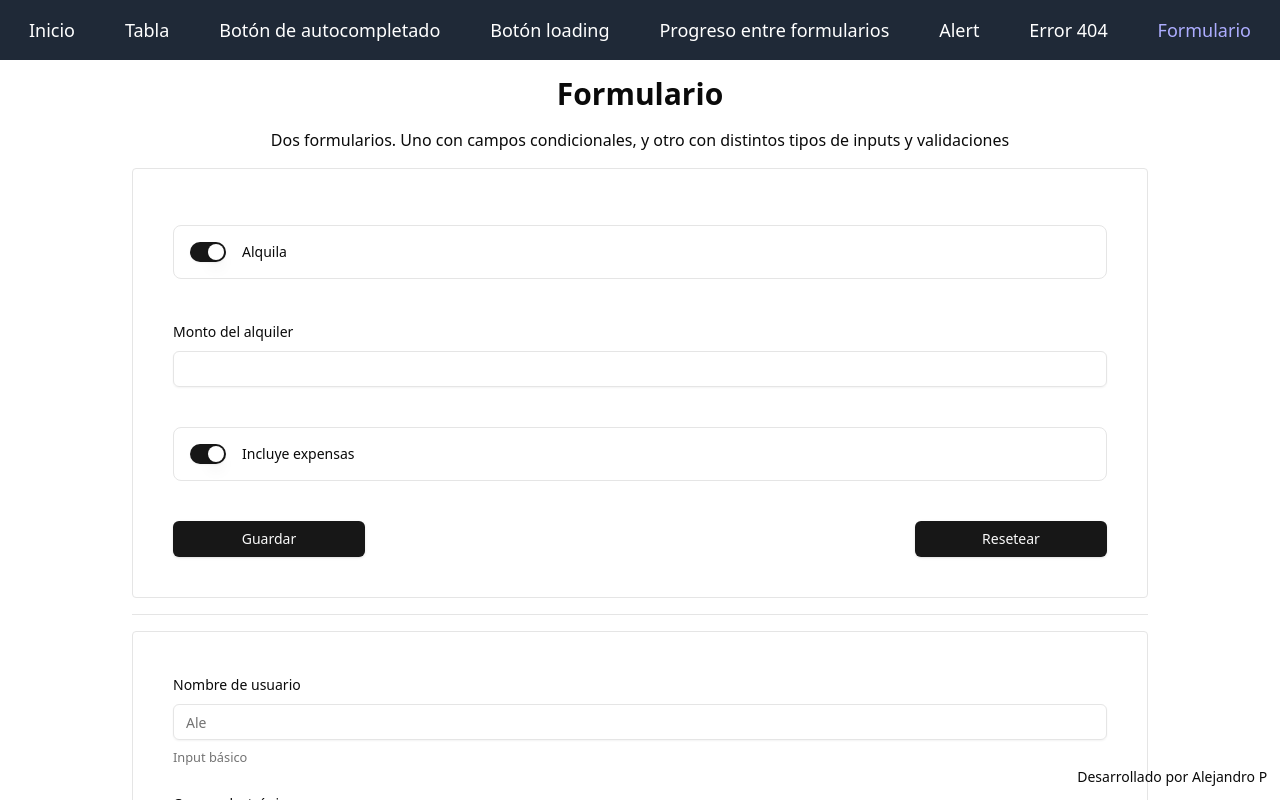
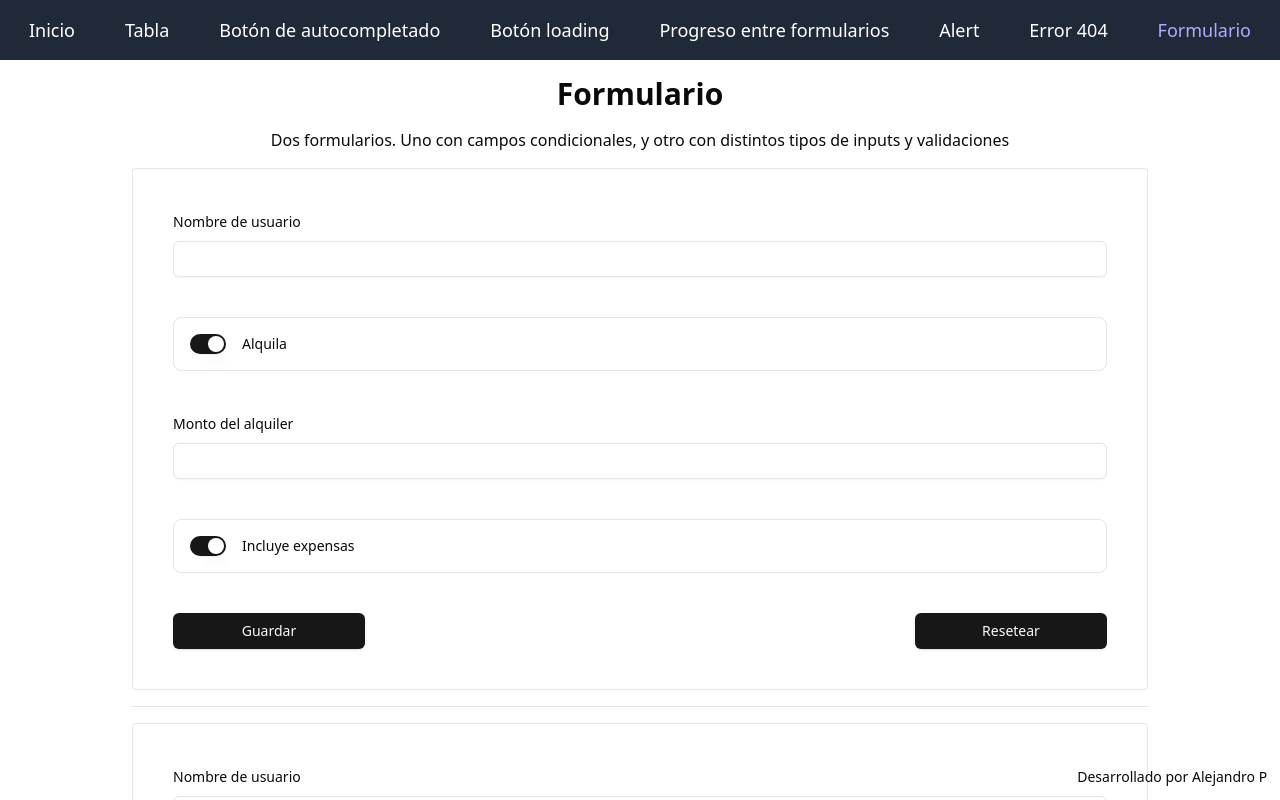
Before and after one commit to Ale6100/Componentes-React, a React (Vite) app: page /formulario in a window 1280 px wide. Shown: the top 800 px of the page. Built offline with nearby package versions, Linux system fonts and the light colour scheme.

Commit message:
Agregado ejemplo con campo no-condicional en el formulario con inputs condicionales

```diff
--- a/src/components/Formulario/FormCondicional.tsx
+++ b/src/components/Formulario/FormCondicional.tsx
@@ -10,7 +10,10 @@ import { toast } from "sonner";
 import { Loader2 } from "lucide-react";
 import { Switch } from "../ui/switch";
 
-const formSchema = z.discriminatedUnion('alquila', [
+const formSchema = z.object({
+  username: z.string().min(1, { message: "El nombre de usuario es requerido" }),
+}).and(
+  z.discriminatedUnion('alquila', [
     z.object({
       alquila: z.literal(true),
       montoAlquila: z.string().refine(val => /^[1-9]\d{0,6}$/.test(val), { message: "El monto debe ser un número entero en un rango válido" }),
@@ -21,8 +24,8 @@ const formSchema = z.discriminatedUnion('alquila', [
       estaHabitadaNoAlquila: z.boolean(),
       razonNoAlquila: z.string().min(1, { message: "La razón por la que no alquila es requerida" }),
     }),
-]);
-
+  ])
+);
 
 type FormSchema = z.infer<typeof formSchema>;
 
@@ -33,8 +36,8 @@ const FormCondicional = () => {
   const form = useForm<FormSchema>({
     resolver: zodResolver(formSchema),
     defaultValues: defaultAlquila
-      ? { alquila: defaultAlquila, montoAlquila: "", incluyeExpensasAlquila: true }
-      : { alquila: defaultAlquila, estaHabitadaNoAlquila: false, razonNoAlquila: "" },
+      ? { username: '', alquila: defaultAlquila, montoAlquila: "", incluyeExpensasAlquila: true }
+      : { username: '', alquila: defaultAlquila, estaHabitadaNoAlquila: false, razonNoAlquila: "" },
   });
 
   const alquila = useWatch({
@@ -65,6 +68,20 @@ const FormCondicional = () => {
   return (
     <Form {...form}>
       <form onSubmit={form.handleSubmit(handleSubmit, e => console.log('error', e))} className="p-10 flex flex-col gap-6 border rounded">
+        <FormField
+          control={form.control}
+          name="username"
+          render={({ field }) => (
+            <FormItem>
+              <FormLabel>Nombre de usuario</FormLabel>
+              <FormControl>
+                <Input {...field} />
+              </FormControl>
+              <FormMessage />
+            </FormItem>
+          )}
+        />
+
         <FormField
           control={form.control}
           name="alquila"
```
Lines whose indentation alone changed are shown as unchanged.
